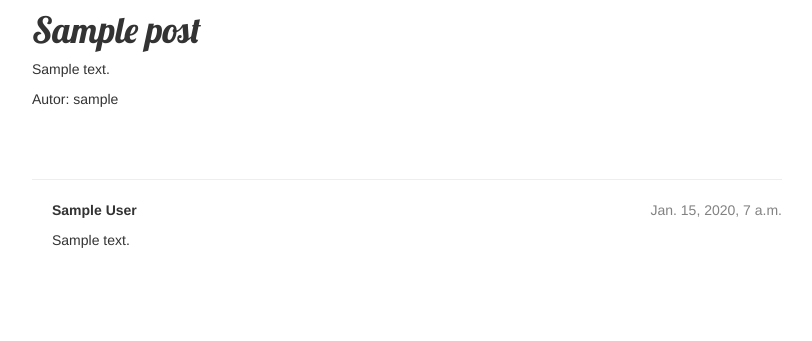
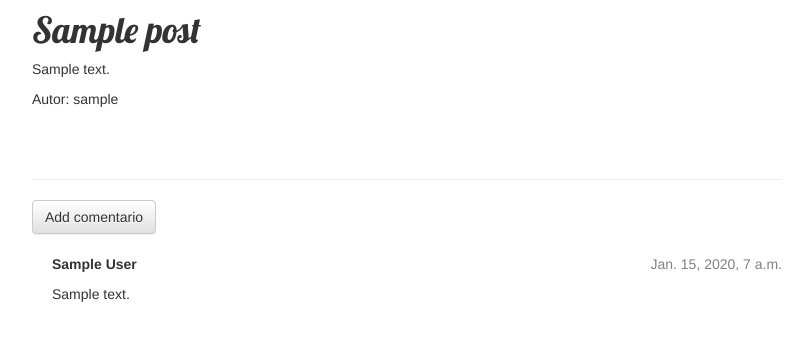
Before and after one commit to jonnatas/my-first-blog, a Django app: page /post/1/ in a window 1280 px wide. Shown: the part 182-523 px from the top of the page, without its empty margins (38-850 px from the left). Run offline with Django 3.2, Linux system fonts and the light colour scheme; a user stored in the database is signed in; tables that the repository leaves empty hold one stand-in row (values such as "Sample post"); some libraries are stand-ins or nearby versions.

Commit message:
adicionando comentarios

```diff
--- a/blog/templates/blog/post_detail.html
+++ b/blog/templates/blog/post_detail.html
@@ -7,7 +7,7 @@
 		{{ post.published_date }}
 	</div>
 	{% else %}
-	    <a class="btn btn-default" href="{% url 'blog:postpublish' pk=post.pk %}">Publish</a>
+	    <a class="btn btn-default" href="{% url 'blog:postpublish' pk=post.pk %}">Publicar</a>
 	{% endif %}
 	<a class="btn btn-default" href="{% url 'blog:postedit' pk=post.pk %}"><span class="glyphicon glyphicon-pencil"></span></a>
 	<a class="btn btn-default" href="{% url 'blog:postremove' pk=post.pk %}"><span class="glyphicon glyphicon-remove"></span></a>
@@ -21,6 +21,8 @@
 </div>
 
 <hr>
+	<a class="btn btn-default" href="{% url 'blog:addcomment' pk=post.pk %}">Add comentario</a>
+
 	{% for comment in post.comments.all %}
 		<div class="comment">
 			<div class="date">{{ comment.created_date }}</div>
--- a/blog/urls.py
+++ b/blog/urls.py
@@ -9,4 +9,6 @@ urlpatterns = [
     url(r'^drafts/$', views.post_draft_list, name='postdraftlist'),
     url(r'^post/(?P<pk>\d+)/remove/$', views.post_remove, name='postremove'),
     url(r'^post/(?P<pk>\d+)/publish/$', views.post_publish, name='postpublish'),
+    url(r'^post/(?P<pk>\d+)/comment/$', views.add_comment_to_post, name='addcomment'),
+
 ]
--- a/blog/views.py
+++ b/blog/views.py
@@ -1,7 +1,7 @@
 from django.shortcuts import render, get_object_or_404, redirect
 from django.utils import timezone
 from .models import Post
-from .forms import PostForm
+from .forms import PostForm, CommentForm
 from django.contrib.auth.decorators import login_required
 
 
@@ -61,3 +61,18 @@ def post_publish(request, pk):
     post = get_object_or_404(Post, pk=pk)
     post.publish()
     return redirect('blog:postlist')
+
+@login_required
+def add_comment_to_post(request, pk):
+    post = get_object_or_404(Post, pk=pk)
+    if request.method == "POST":
+        form = CommentForm(request.POST)
+        if form.is_valid():
+            comment = form.save(commit=False)
+            comment.author = request.user
+            comment.post = post
+            comment.save()
+            return redirect('blog:postdetail', pk=post.pk)
+    else:
+        form = CommentForm()
+    return render(request, 'blog/add_comment_to_post.html', {'form': form})
```
Also changed, not shown: blog/forms.py (+6 -1 lines), blog/templates/blog/add_comment_to_post.html (added, +9 -0 lines).
